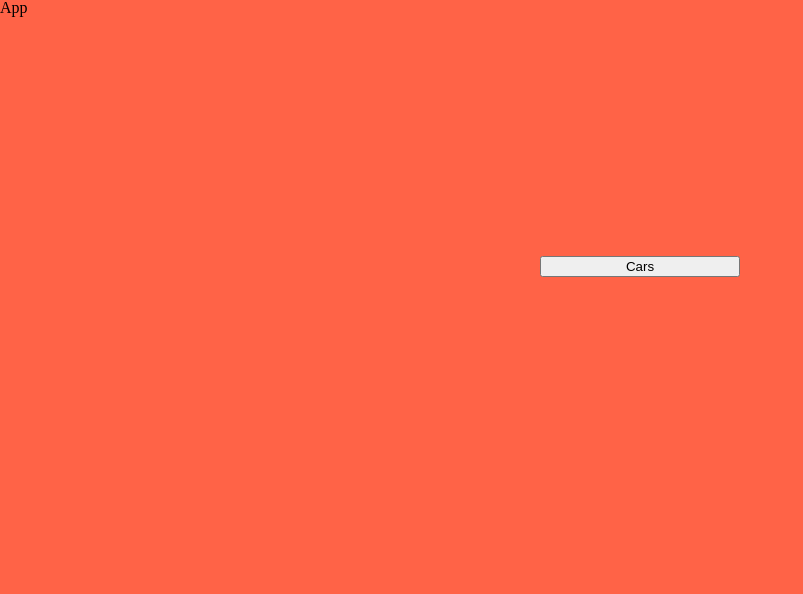
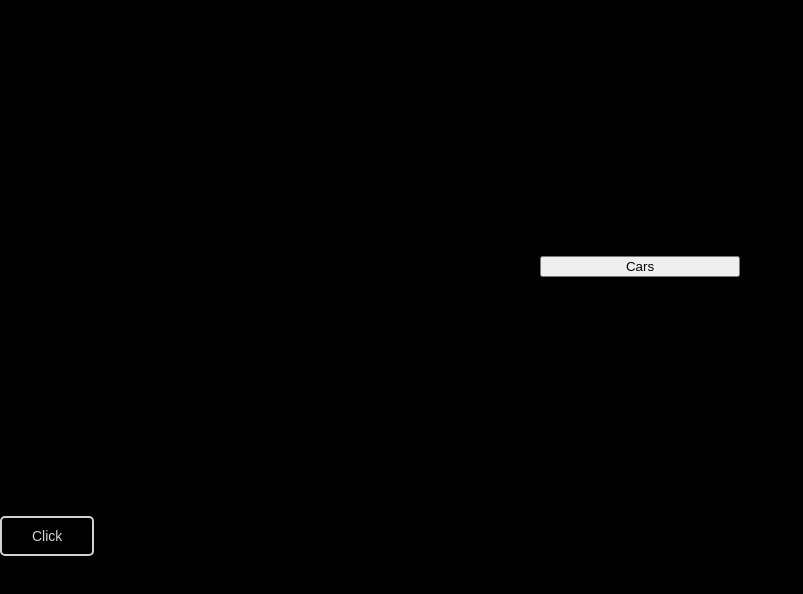
Before and after one commit to Chester97/react_components, a React (Create React App) app: page / in a window 1280 px wide. Shown: the top 594 px of the page, without its empty margins (0-803 px from the left). Built offline with nearby package versions, Linux system fonts and the light colour scheme.

Commit message:
feat: Add Button, test and theme

```diff
--- a/src/Components/App/App.js
+++ b/src/Components/App/App.js
@@ -1,14 +1,19 @@
+import Button from '../Button/Button';
 import Dropdown from '../Dropdown/Dropdown';
+import WithThemeProvider from '../Theme/WithThemeProvider';
 import * as S from './styles';
 
 const dropDownOptions = [{name: "BMW", id: 0}, {name: "Audi", id: 1}, {name: "Mercedes", id: 2}];
 
 function App() {
   return (
-    <S.App>
-      App
-      <Dropdown options={dropDownOptions} initialValue="Cars"/>
-    </S.App>
+    <WithThemeProvider>
+      <S.App>
+        App
+        <Dropdown options={dropDownOptions} initialValue="Cars"/>
+        <Button text="Kliknij mnie"/>
+      </S.App>
+    </WithThemeProvider>
   );
 }
 
--- a/src/Components/App/styles.js
+++ b/src/Components/App/styles.js
@@ -3,5 +3,4 @@ import styled from "styled-components";
 export const App = styled.div`
     width: 100%;
     height: 100vh;
-    background: tomato;
 `;
--- a/src/Components/Button/Button.js
+++ b/src/Components/Button/Button.js
@@ -1,10 +1,19 @@
-import { string, bool, arrayOf, func, number } from 'prop-types';
+import { stringLength } from '../../utils/stringLength/stringLength';
+import { string, bool, func } from 'prop-types';
 import * as S from './styles';
 
 function Button({ text, isDisabled, className, onAction }) {
-  return <div>
-    <S.Button disabled={isDisabled} className={className} onClick={onAction}>{text.length <= 10 ? text : 'Click'}</S.Button>
-  </div>
+
+  return (
+    <div>
+      <S.Button
+        disabled={isDisabled}
+        className={className}
+        onClick={onAction}>
+          { stringLength(text, 10, 'Click') }
+      </S.Button>
+    </div>
+  )
 }
 
 export default Button;
--- a/src/Components/Button/styles.js
+++ b/src/Components/Button/styles.js
@@ -3,5 +3,20 @@ import styled from 'styled-components';
 export const Button = styled.button.attrs(props => ({
   className: props.className,
 }))`
-  border: none;
+  border: 2px solid lightgray;
+  display: flex;
+  padding: 10px 30px;
+  border-radius: 5px;
+  background: transparent;
+  color: lightgray;
+  font-size: 14px;
+  cursor: pointer;
+  &:focus {
+    outline: none;
+    box-shadow: none;
+  }
+  &:active {
+    color: white;
+    border: 2px solid white;
+  }
 `;
--- /dev/null
+++ b/src/Components/Theme/WithThemeProvider.js
@@ -0,0 +1,21 @@
+import { useState, createContext } from 'react';
+import { ThemeProvider } from 'styled-components';
+import { lightTheme, darkTheme, GlobalStyles } from './themes.js';
+
+export const CustomThemeContext = createContext('dark');
+
+export default function WithThemeProvider({children}) {
+  const [theme, setTheme] = useState('dark');
+
+
+  const themeToggler = () => theme === 'light' ? setTheme('dark') : setTheme('light');
+
+  return (
+      <CustomThemeContext.Provider value={{theme, themeToggler}}>
+        <ThemeProvider theme={theme === 'light' ? lightTheme : darkTheme}>
+            <GlobalStyles />
+            {children}
+        </ThemeProvider>
+      </CustomThemeContext.Provider>
+  )
+}
--- /dev/null
+++ b/src/Components/Theme/themes.js
@@ -0,0 +1,17 @@
+import { createGlobalStyle } from 'styled-components';
+
+export const lightTheme = {
+  body: "#fff",
+  fontColor: "#000",
+};
+
+export const darkTheme = {
+  body: "#000",
+  fontColor: "#fff",
+};
+
+export const GlobalStyles = createGlobalStyle`
+  body {
+    background-color: ${props => props.theme.body};
+  }
+`;
--- /dev/null
+++ b/src/utils/stringLength/stringLength.js
@@ -0,0 +1 @@
+export const stringLength = (str, maxLength, alternateString = 'Alternative') => maxLength >= str.length ? str : alternateString
```
Also changed, not shown: 2 other files (tests, documents, lock files or other folders).
